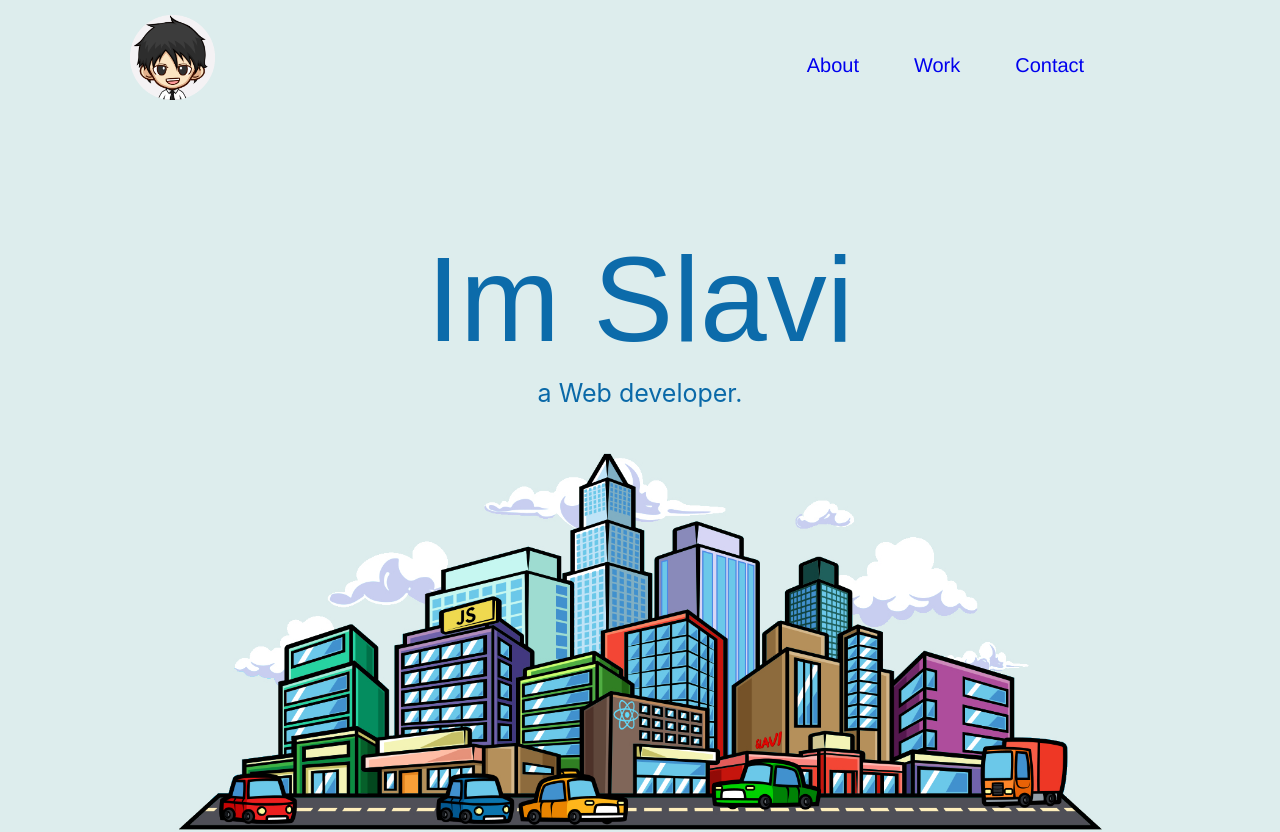
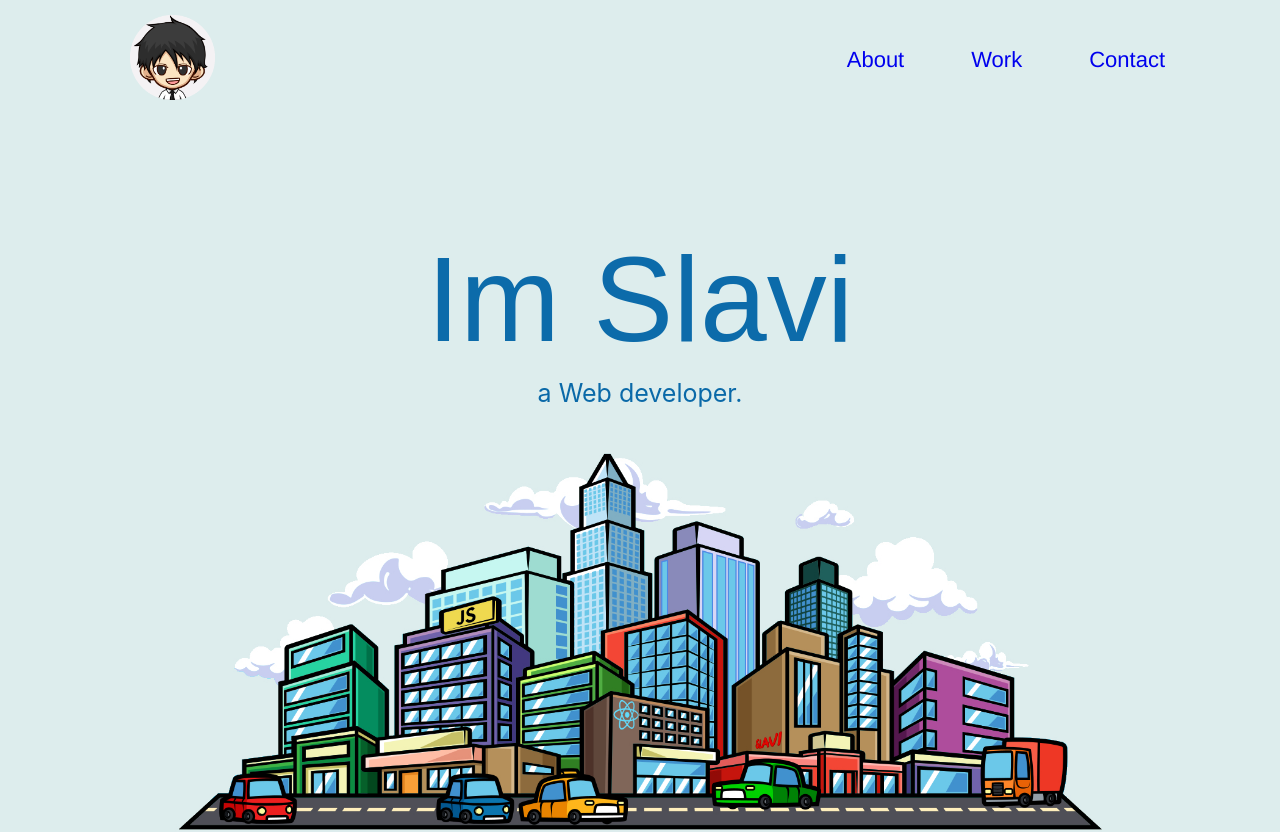
Before and after one commit to Slavi-Svec/portfolio-website-v4, a React (Create React App) app: page / in a window 1280 px wide. Shown: the top 832 px of the page. Built offline with nearby package versions, Linux system fonts and the light colour scheme; a web font is replaced by a local one.

Commit message:
Update Navbar links

```diff
--- a/src/components/Navbar/styles.css
+++ b/src/components/Navbar/styles.css
@@ -52,13 +52,12 @@
 .nav-menu {
   display: grid;
   grid-template-columns: repeat(4, auto);
-  grid-gap: 23px;
+  grid-gap: 35px;
   list-style: none;
   text-align: center;
-  width: 78vw;
-  justify-content: end;
-  margin-right: 2rem;
-  margin-top: 20px;
+  width: 90vw;
+  justify-content: flex-end;
+  margin-top: 10px;
 }
 
 .nav-links {
@@ -70,7 +69,7 @@
   font-weight: 500;
   font-family: brandon-grotesque, HelveticaNeue-Light, 'Helvetica Neue Light',
     'Helvetica Neue', Helvetica, Arial, 'Lucida Grande', sans-serif;
-  font-size: 20px;
+  font-size: 22px;
 }
 
 a:visited,
```
